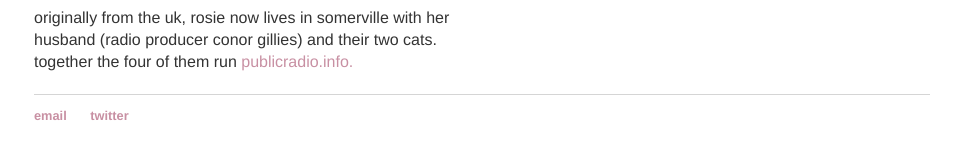
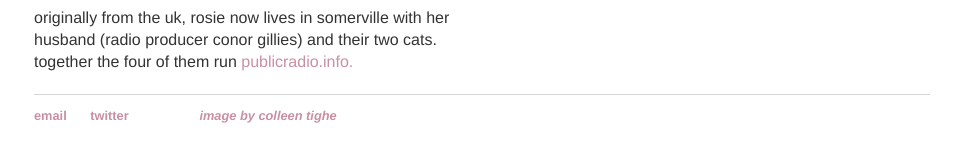
Before and after one commit to rosiebusia/rosiebusia.github.io, a Jekyll site: the page built from index.html, in a window 1280 px wide. Shown: the part 496-658 px from the top of the page, without its empty margins (86-1046 px from the left). Built offline with Jekyll 4.4.1, drawn with Linux system fonts in a browser that asks for light colours.

Commit message:
Update default.html

```diff
--- a/_layouts/default.html
+++ b/_layouts/default.html
@@ -15,7 +15,9 @@
 			<footer>
 			<ul><li>
 				<a href="mailto:rosie@rosiegillies.com">email</a></li>
-				<li> <a href="https://twitter.com/breadandrosie" target=”_blank”>twitter</a></li></ul>
+				<li> <a href="https://twitter.com/breadandrosie" target=”_blank”>twitter</a></li>
+				<li>&nbsp;</li><li>&nbsp;</li><li><i>image by colleen tighe</i></li>
+				</ul>
 
 			</footer>
 		</body>
```
